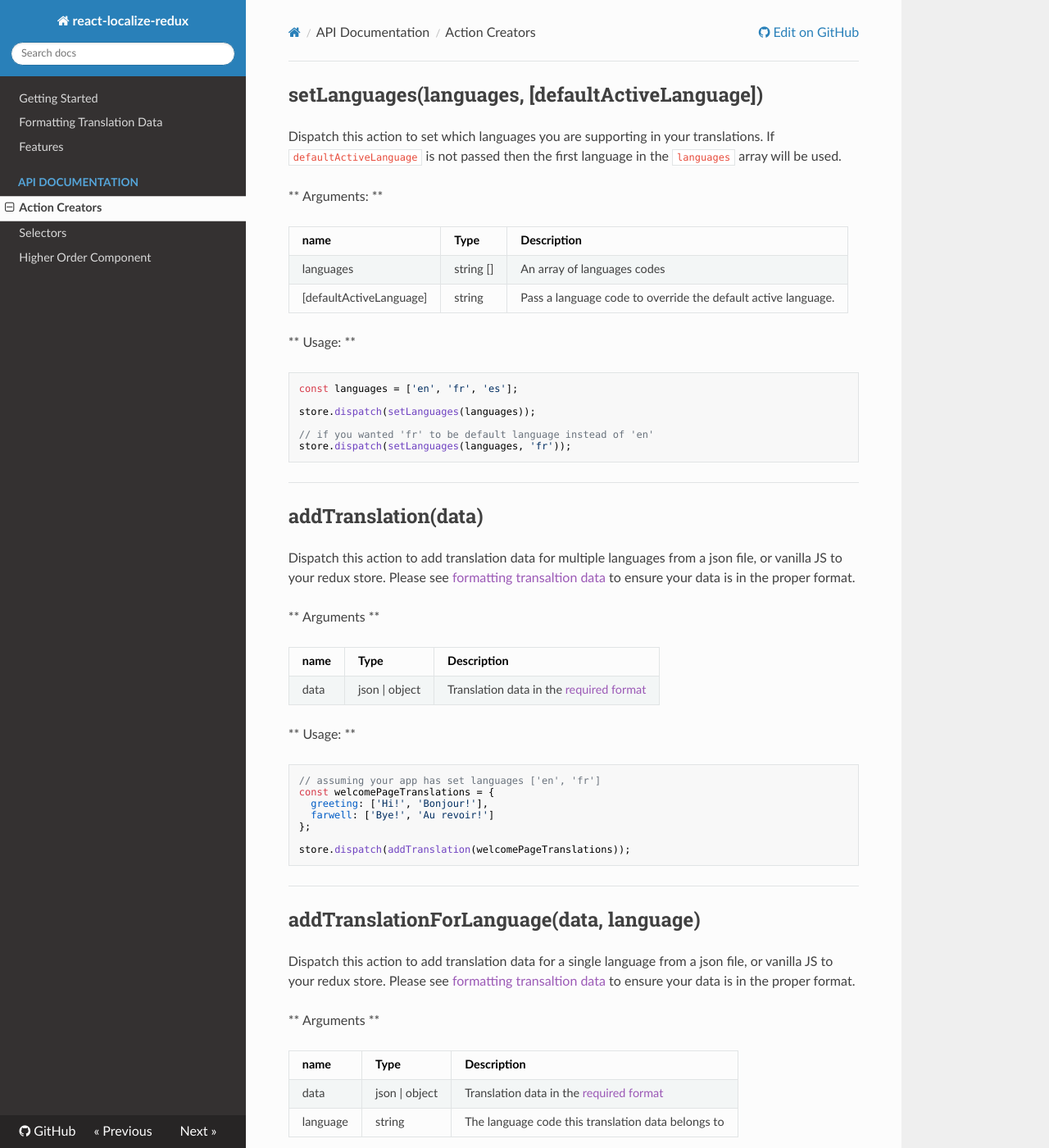
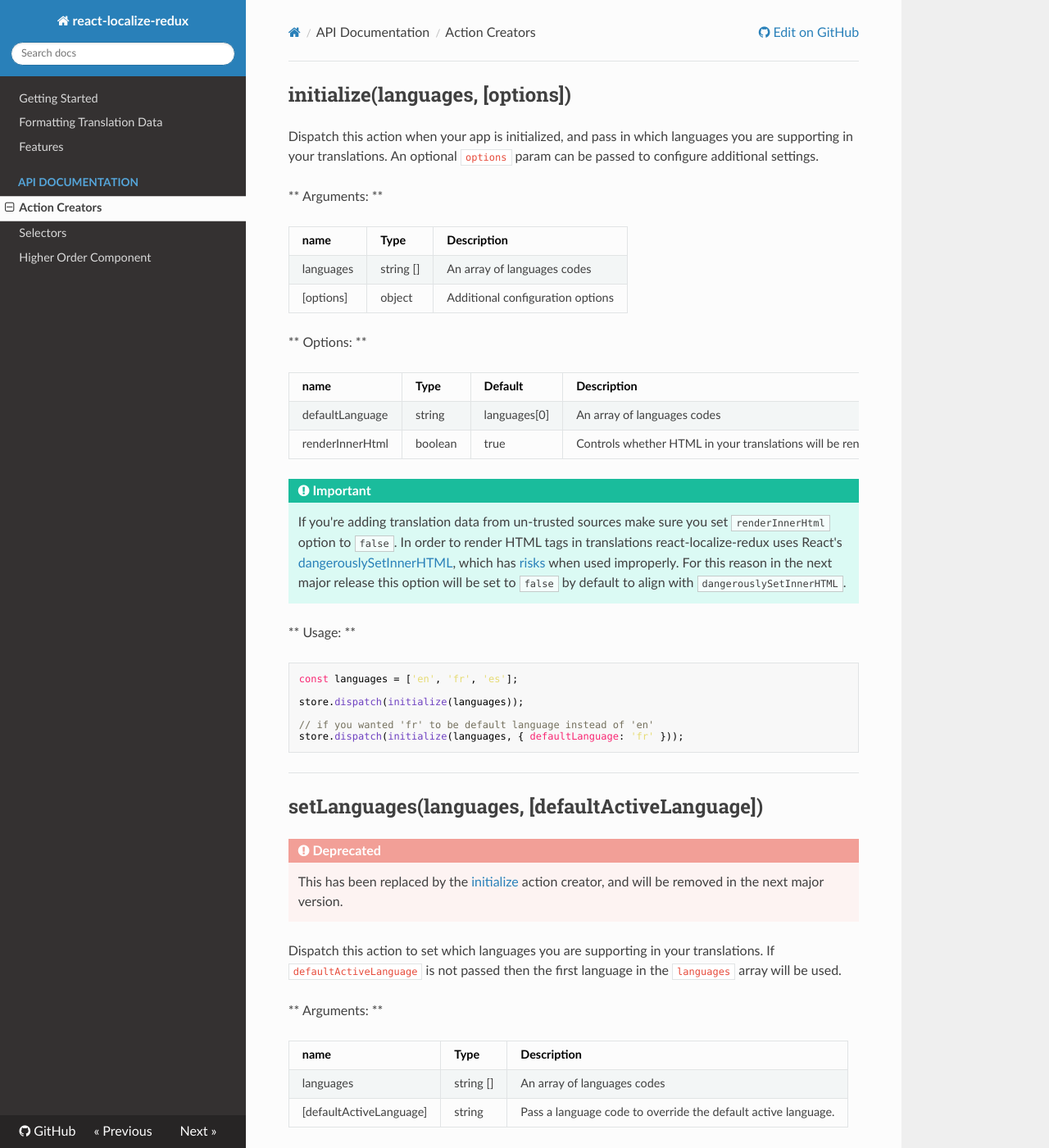
Before and after one commit to Hiccup19940325/react-redux_in_deepth, an MkDocs documentation site: the page built from docs/api/action-creators.md, in a window 1280 px wide and 1400 px high. Shown: the whole window at 82% size. Built offline with MkDocs 1.6.1, drawn with Linux system fonts in a browser that asks for light colours; nearby versions of some CDN libraries; old or Windows-style settings are respelled for this version of MkDocs.

Commit message:
Feature/initialize options (#19)
* Turn off rendering inner HTML by default and add option to render inner HTML

* add new initialize action creator that allows for options to be passed to replace setLanguages

* update documentation

* optimize customeEqualSelector

````diff
--- a/docs/api/action-creators.md
+++ b/docs/api/action-creators.md
@@ -1,4 +1,48 @@
+## initialize(languages, [options])
+
+Dispatch this action when your app is initialized, and pass in which languages you are supporting in your translations. An optional `options` param can be passed to configure additional settings.
+
+** Arguments: **
+
+name | Type | Description
+--------- | ----------| ------------
+languages | string []  | An array of languages codes
+[options] | object  | Additional configuration options
+
+** Options: **
+
+name | Type | Default | Description
+--------- | ----------| ------------ |  ------------
+defaultLanguage | string | languages[0] | An array of languages codes
+renderInnerHtml | boolean  | true |  Controls whether HTML in your translations will be rendered or returned as a plain string.
+
+<div class="admonition important">
+  <p class="first admonition-title">Important</p>
+  <p class="last">If you're adding translation data from un-trusted sources make sure you set <code>renderInnerHtml</code> option to <code>false</code>. In order to render HTML tags in translations react-localize-redux uses React's <a href="https://facebook.github.io/react/docs/dom-elements.html#dangerouslysetinnerhtml" target="_blank">dangerouslySetInnerHTML</a>, which has <a href="https://zhenyong.github.io/react/tips/dangerously-set-inner-html.html" target="_blank">risks</a> when used improperly. For this reason in the next major release this option will be set to <code>false</code> by default to align with <code>dangerouslySetInnerHTML</code>.</p>
+</div>
+
+** Usage: **
+
+```javascript
+const languages = ['en', 'fr', 'es'];
+
+store.dispatch(initialize(languages));
+
+// if you wanted 'fr' to be default language instead of 'en'
+store.dispatch(initialize(languages, { defaultLanguage: 'fr' }));
+```
+
+
+---------------
+
+
+
 ## setLanguages(languages, [defaultActiveLanguage])
+
+<div class="admonition error">
+  <p class="first admonition-title">Deprecated</p>
+  <p class="last">This has been replaced by the <a href="#initializelanguages-options">initialize</a> action creator, and will be removed in the next major version.</p>
+</div>
 
 Dispatch this action to set which languages you are supporting in your translations. If `defaultActiveLanguage` is not passed then the first language in the `languages` array will be used.
 
--- /dev/null
+++ b/docs/css/highlight-fix.css
@@ -0,0 +1,8 @@
+pre {
+  background-color: transparent;
+  border: none;
+}
+
+code {
+  background-color: transparent;
+}
--- /dev/null
+++ b/docs/css/highlight.css
@@ -0,0 +1 @@
+.hljs{display:block;overflow-x:auto;padding:0.5em;background:#23241f}.hljs,.hljs-tag,.hljs-subst{color:#f8f8f2}.hljs-strong,.hljs-emphasis{color:#a8a8a2}.hljs-bullet,.hljs-quote,.hljs-number,.hljs-regexp,.hljs-literal,.hljs-link{color:#ae81ff}.hljs-code,.hljs-title,.hljs-section,.hljs-selector-class{color:#a6e22e}.hljs-strong{font-weight:bold}.hljs-emphasis{font-style:italic}.hljs-keyword,.hljs-selector-tag,.hljs-name,.hljs-attr{color:#f92672}.hljs-symbol,.hljs-attribute{color:#66d9ef}.hljs-params,.hljs-class .hljs-title{color:#f8f8f2}.hljs-string,.hljs-type,.hljs-built_in,.hljs-builtin-name,.hljs-selector-id,.hljs-selector-attr,.hljs-selector-pseudo,.hljs-addition,.hljs-variable,.hljs-template-variable{color:#e6db74}.hljs-comment,.hljs-deletion,.hljs-meta{color:#75715e}
--- a/mkdocs.yml
+++ b/mkdocs.yml
@@ -12,3 +12,8 @@
 # - FAQ: index.md
 
 theme: readthedocs
+# theme_dir: cinder
+
+extra_css:
+    - css/highlight-fix.css
+    - css/highlight.css
--- a/package.json
+++ b/package.json
@@ -22,7 +22,8 @@
     "start": "webpack-dev-server --config examples/webpack.config.babel.js --content-base examples --inline --open",
     "test": "jest",
     "test:dev": "jest --watch",
-    "deploy:docs": "mkdocs gh-deploy"
+    "deploy:docs": "mkdocs gh-deploy",
+    "serve:docs": "mkdocs serve"
   },
   "repository": {
     "type": "git",
````
Also changed, not shown: docs/api/higher-order-component.md (+4 -1 lines), docs/api/selectors.md (+4 -1 lines), docs/getting-started.md (+17 -8 lines), 12 other files.
